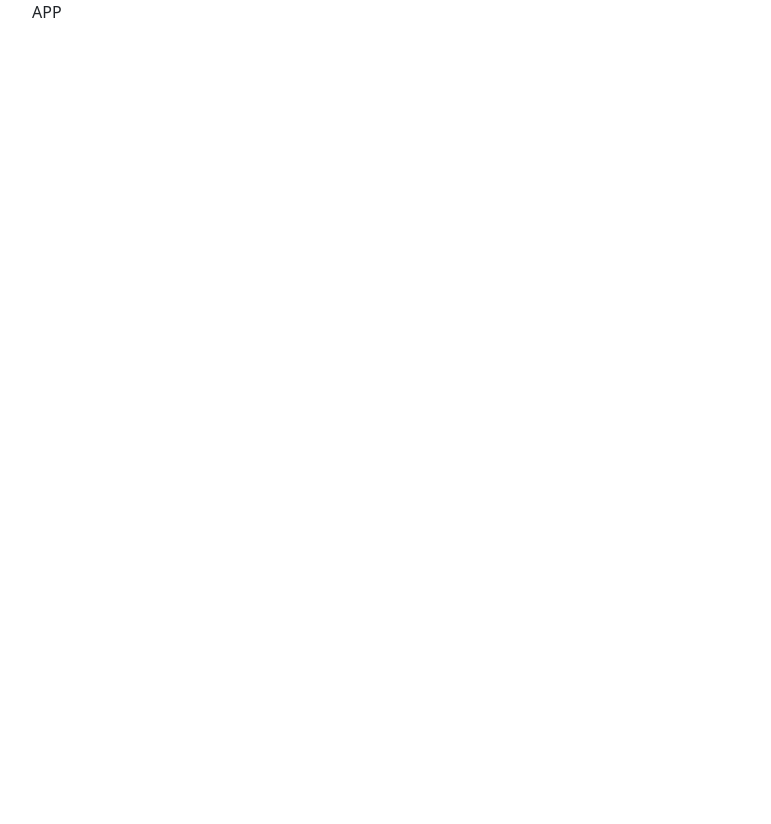
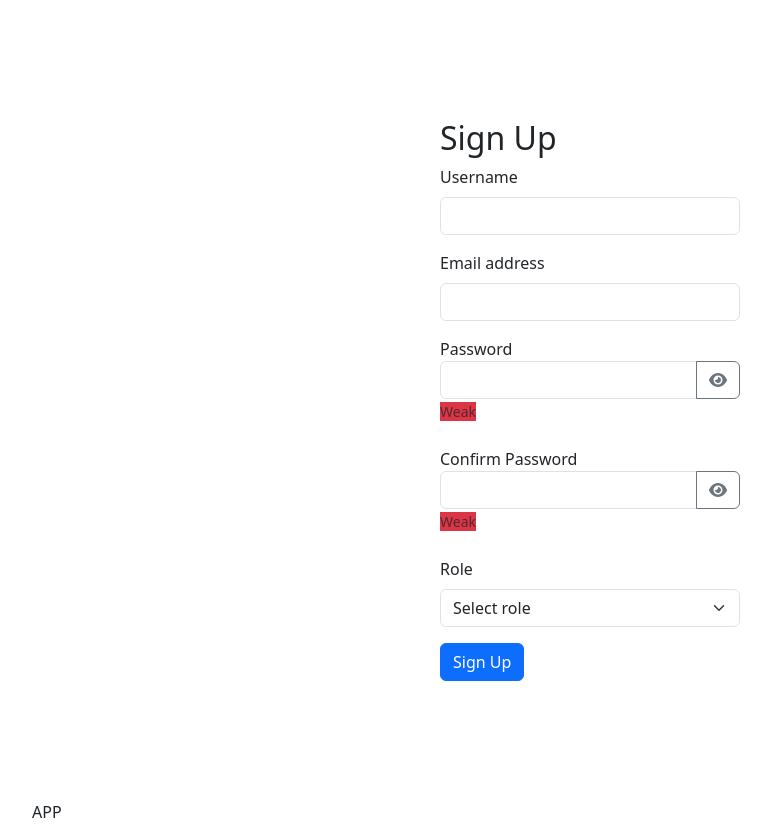
Before and after one commit to Markswell-crypto/ElectroPorts-And-Pins-Front-End, a React (Vite) app: page / in a window 1280 px wide. Shown: the whole page, without its empty margins (50-821 px from the left). Before the commit the page ends 800 px from the top, so only its background shows below. Built offline with nearby package versions, Linux system fonts and the light colour scheme.

Commit message:
Add signup component

```diff
--- a/src/main.jsx
+++ b/src/main.jsx
@@ -1,11 +1,16 @@
-import React from 'react'
-import 'bootstrap/dist/css/bootstrap.min.css'
-import ReactDOM from 'react-dom/client'
-import App from './App.jsx'
-// import './index.css'
+import React from 'react';
+import 'bootstrap/dist/css/bootstrap.min.css';
+import { createRoot } from 'react-dom/client';
+import SignUp from './components/SignUp.jsx';
+// import Login from './components/Login.jsx';
+// import About from './components/About.jsx';
+import App from './App.jsx';
 
-ReactDOM.createRoot(document.getElementById('root')).render(
+createRoot(document.getElementById('root')).render(
   <React.StrictMode>
+    <SignUp />
+    {/* <Login /> */}
+    {/* <About /> */}
     <App />
   </React.StrictMode>,
-)
+);
```
